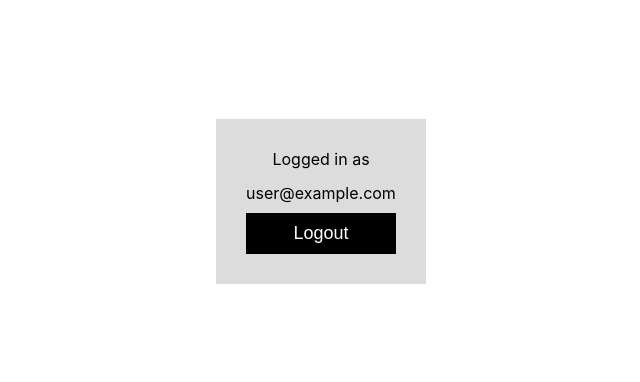
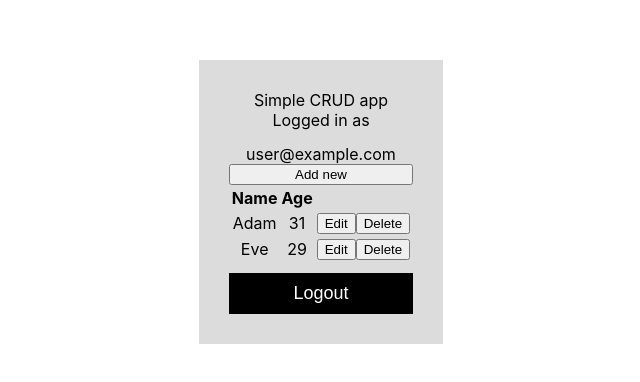
Before and after one commit to juancaste/project, a React (Create React App) app: page /dashboard in a window 1280 px wide. Shown: the part 202-584 px from the top of the page, without its empty margins (319-959 px from the left). Built offline with nearby package versions, Linux system fonts and the light colour scheme; no server answers; the database is empty; sample sign-in values are in the browser's storage.

Commit message:
crud added

```diff
--- a/src/Dashboard.js
+++ b/src/Dashboard.js
@@ -1,8 +1,11 @@
+import "./Dashboard.css";
+import DataItem from './data-item';
+import Modal from './modal';
+import data from './data.json';
+import { auth, db, logout } from "./firebase";
+import { useNavigate } from "react-router-dom";
 import React, { useEffect, useState } from "react";
 import { useAuthState } from "react-firebase-hooks/auth";
-import { useNavigate } from "react-router-dom";
-import "./Dashboard.css";
-import { auth, db, logout } from "./firebase";
 import { query, collection, getDocs, where } from "firebase/firestore";
 
 function Dashboard() {
@@ -30,12 +33,51 @@ function Dashboard() {
     fetchUserName();
   }, [user, loading]);
 
+
+
+  const [showModal, setShowModal] = useState(false);
+  const [userData, setUserData] = useState(data);
+  const [currentUser, setCurrentUser] = useState(null);
+
+  const toggleModal = () => {
+    setShowModal(!showModal);
+  }
+
+  const addUser = user => {
+    if (currentUser) {
+      setUserData(userData.map(data => (data.id === user.id ? user : data)));
+      setCurrentUser(null);
+      return;
+    }
+    user.id = userData.length + 1;
+    setUserData([...userData, user]);
+  }
+
+  const editUserHandler = user => {
+    setCurrentUser(user);
+    toggleModal();
+  }
+
+  const deleteUser = user => {
+    setUserData(userData.filter(item => item.name !== user.name));
+  }
+
+
+
+
   return (
     <div className="dashboard">
       <div className="dashboard__container">
+      <span className="title">Simple CRUD app</span>
         Logged in as
         <div>{name}</div>
         <div>{user?.email}</div>
+
+        <button onClick={toggleModal}>Add new</button>
+
+      <DataItem data={userData} onEdit={editUserHandler} onDelete={deleteUser} />
+      <Modal onCancel={toggleModal} onSubmit={addUser} show={showModal} data={userData} editUser={currentUser} />
+
         <button className="dashboard__btn" onClick={logout}>
           Logout
         </button>
--- /dev/null
+++ b/src/data-item.js
@@ -0,0 +1,29 @@
+import React from 'react';
+
+const DataItem = ({data, onEdit, onDelete}) => (
+  <table>
+    <thead>
+      <tr>
+        <th>Name</th>
+        <th>Age</th>
+      </tr>
+    </thead>
+    <tbody>
+      {(
+        data.map(user => (
+          <tr key={user.name}>
+            <td>{user.name}</td>
+            <td>{user.age}</td>
+            <td>
+              <button onClick={() => onEdit(user)}>Edit</button>
+              <button onClick={() => onDelete(user)}>Delete</button>
+            </td>
+          </tr>
+        ))
+      )}
+    </tbody>
+  </table>
+);
+
+
+export default DataItem;
--- /dev/null
+++ b/src/data.json
@@ -0,0 +1,12 @@
+[
+    {
+      "id": 1,
+      "name": "Adam",
+      "age": 31
+    },
+    {
+      "id": 2,
+      "name": "Eve",
+      "age": 29
+    }
+  ]
--- /dev/null
+++ b/src/modal.js
@@ -0,0 +1,52 @@
+import React, {useState, useEffect} from 'react';
+
+const Modal = ({show, data, onSubmit, onCancel, editUser}) => {
+
+  useEffect(() => {
+    console.log(editUser);
+    if (editUser) setFormData(editUser);
+  }, [editUser]);
+
+  const initialFormState = () => {
+    return editUser ? {id: null, name: 'silly billy', age: '123'} : {id: null, name: '', age: ''};
+  }
+
+  const [formData, setFormData] = useState(initialFormState);
+
+  const onInputChange = event => {
+    const { name, value } = event.target;
+    setFormData({ ...formData, [name]: (name === 'age' ? parseInt(value) : value )});
+  }
+
+  const submitData = event => {
+    event.preventDefault();
+    onSubmit(formData);
+    onCancel();
+  }
+
+  return (
+    show ? (
+    <div className="modal-overlay">
+      <div className='modal'>
+        <form onSubmit={submitData}>
+          <h3>{editUser ? 'edit details' : 'new details'}</h3>
+          <div className="modal-section">
+            <label>Name</label>
+            <input type="text" name="name" value={formData.name}
+              onChange={onInputChange} autoFocus autoComplete="off" />
+          </div>
+          <div className="modal-section">
+            <label>Age</label>
+            <input type="text" name="age" value={formData.age}
+              onChange={onInputChange} autoComplete="off" />
+          </div>
+          <button type="button" onClick={onCancel}>cancel</button>
+          <button type="submit">submit</button>
+        </form>
+      </div>
+    </div>
+    ) : null
+  );
+}
+
+export default Modal;
```
